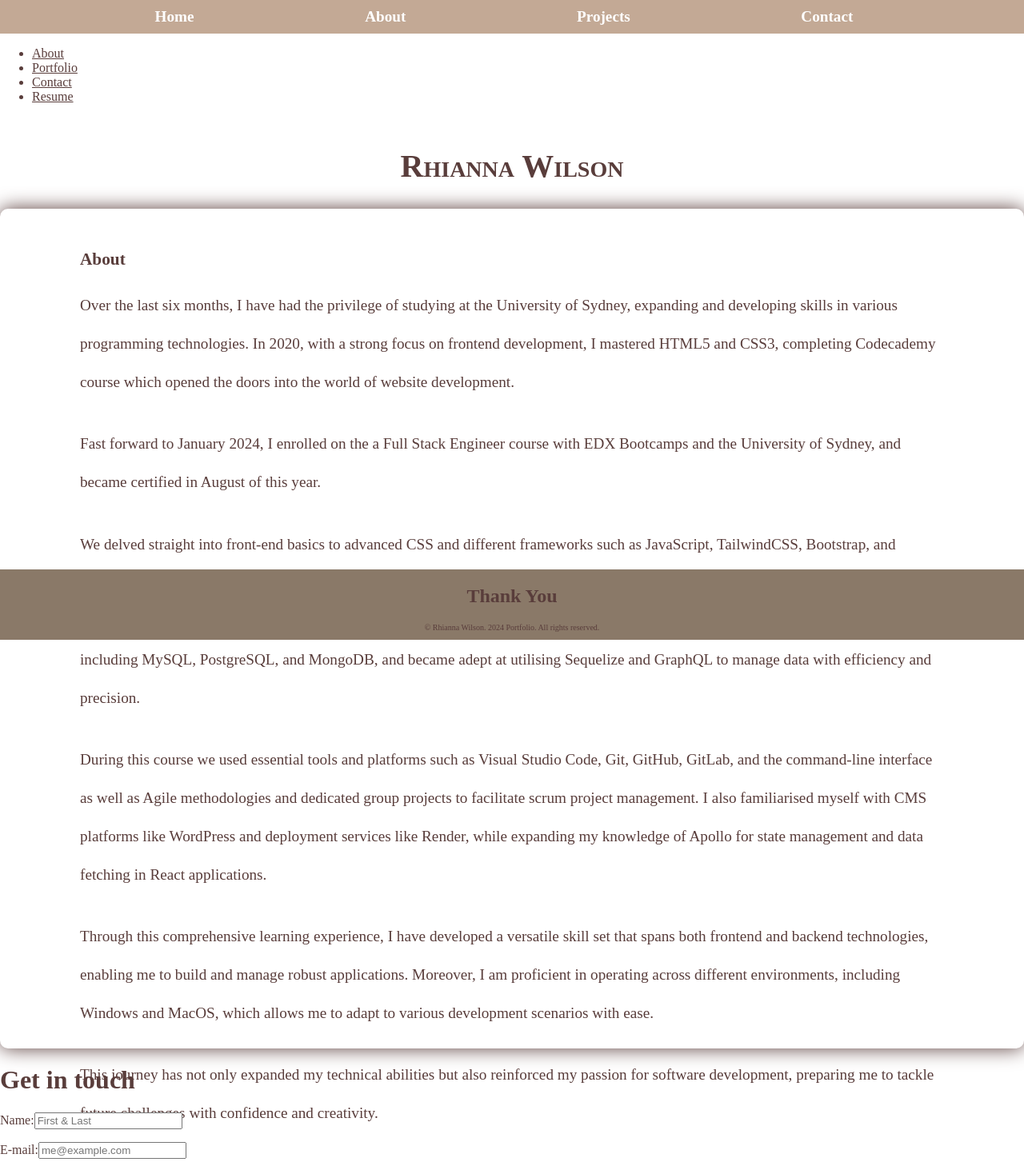
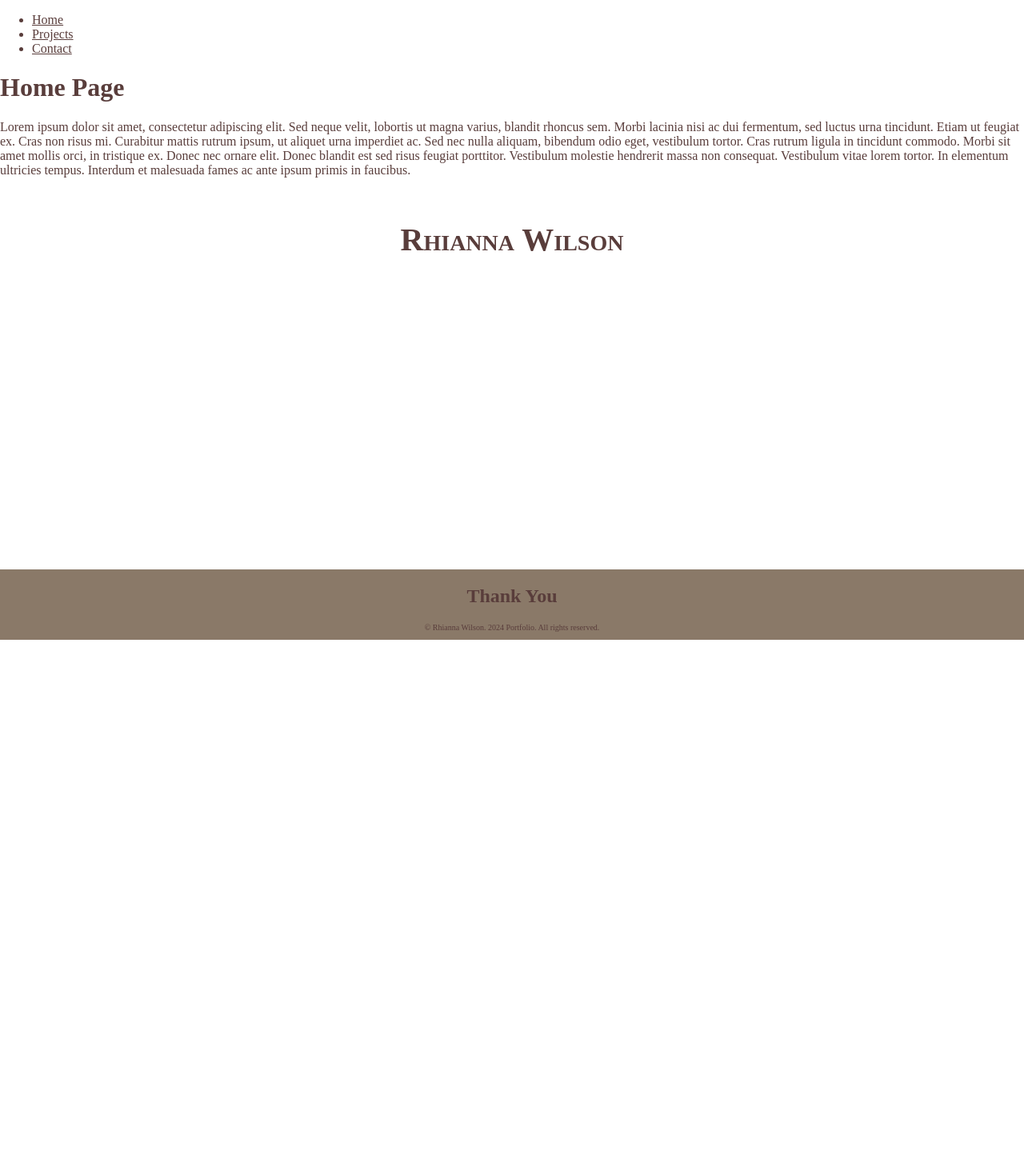
Before and after one commit to rhiannawilson/RhiannaW-React-Portfolio, a React (Vite) app: page / in a window 1280 px wide. Shown: the top 1463 px of the page at 80% size. After the commit the page ends 800 px from the top, so only its background shows below. Built offline with nearby package versions, Linux system fonts and the light colour scheme.

Commit message:
Implemented event handling, state management, contact form, hooks, and conditional rendering across components

```diff
--- a/src/app.jsx
+++ b/src/app.jsx
@@ -1,29 +1,31 @@
 // Purpose:
 // this is the root component of you React application,
 // serving as the MAIN container for all other components
+import './App.css';
 
-import './App.css';
-import Header from './components/Header'
-import HomePage from './components/HomePage'
-import Nav from './components/Nav'
-import Footer from './components/Footer'
+import PortfolioContainer from "./components/PortfolioContainer";
+import Header from './components/Header';
+import Footer from './components/Footer';
+
+// import UI components under UI folder
 // import Alert from './components/pages/UI/Alert'
-// import Projects from './components/pages/Projects';
-import ContactForm from './components/pages/ContactForm';
+
 
 // We create a couple variables which contain strings
 // const message = 'All fields are required';
 // const alertType = "danger"
 
 export default function App() {
+
   return (
 <div>
-      <Nav />
+      <PortfolioContainer />
       <Header />
-      <HomePage />
       <Footer />
-      <ContactForm />
+
       {/* <Alert type={alertType} message={message} />; */}
+
+
 </div>
   );
 }
--- a/src/components/Footer.jsx
+++ b/src/components/Footer.jsx
@@ -1,6 +1,5 @@
 import 'react';
 import '../styles/Footer.css';
-
 
 
 const styles = {
--- a/src/components/Nav.jsx
+++ b/src/components/Nav.jsx
@@ -1,63 +1,39 @@
 // Here we are importing a CSS file as a dependency
 // import '.';
-import 'react';
 // import ContactForm from './pages/ContactForm'
 
 
-
-
-function Nav(currentPage, handlePageChange) {
+function Nav ({ currentPage, handlePageChange }) {
   return (
-<div>
-<nav className="nav">
-    <ul>
-        <li><a href="#home">Home</a></li>
-        <li><a href="#about">About</a></li>
-        <li><a href="#projects">Projects</a></li>
-        <li><a href="#contact">Contact</a></li>
-    </ul>
-</nav>
-
-<ul className="nav nav-pills ml-auto">
+<ul className="nav">
 <li className="nav-item">
   <a
-    href="#home"
-    onClick={() => handlePageChange('home')}
-    className={currentPage === 'home' ? 'nav-link active' : 'nav-link'}
+    href="#homepage"
+    onClick={() => handlePageChange('HomePage')}
+    className={currentPage === 'HomePage' ? 'nav-link active' : 'nav-link'}
   >
-    About
-  </a>
-</li>
-<li className="nav-item">
-  <a
-    href="#about"
-    onClick={() => handlePageChange('about')}
-    className={currentPage === 'about' ? 'nav-link active' : 'nav-link'}
-  >
-    Portfolio
+    Home
   </a>
 </li>
 <li className="nav-item">
   <a
     href="#projects"
-    onClick={() => handlePageChange('projects')}
-    className={currentPage === 'projects' ? 'nav-link active' : 'nav-link'}
+    onClick={() => handlePageChange('Projects')}
+    className={currentPage === 'Projects' ? 'nav-link active' : 'nav-link'}
+  >
+    Projects
+  </a>
+</li>
+<li className="nav-item">
+  <a
+    href="#contactform"
+    onClick={() => handlePageChange('contactform')}
+    className={currentPage === 'contactform' ? 'nav-link active' : 'nav-link'}
   >
     Contact
   </a>
 </li>
-<li className="nav-item">
-  <a
-    href="#ContactForm"
-    onClick={() => handlePageChange('ContactForm')}
-    className={currentPage === 'ContactForm' ? 'nav-link active' : 'nav-link'}
-  >
-    Resume
-  </a>
-</li>
 </ul>
-
-</div>
   )
   }
 
--- /dev/null
+++ b/src/components/PortfolioContainer.jsx
@@ -0,0 +1,38 @@
+import {useState} from 'react';
+import ContactForm from './pages/ContactForm'
+import Projects from './pages/Projects'
+// import About from './pages/About'
+import HomePage from './pages/HomePage'
+import Nav from './Nav'
+
+export default function PortfolioContainer() {
+  const [currentPage, setCurrentPage] = useState('HomePage');
+
+  // This method is checking to see what the value of `currentPage` is. Depending on the value of currentPage, we return the corresponding component to render.
+  const renderPage = () => {
+    if (currentPage === 'HomePage') {
+        return <HomePage />;
+     }
+
+    if (currentPage === 'Projects') {
+      return <Projects />;
+    }
+    // if (currentPage === 'Portfolio') {
+    //   // return <Portfolio />;
+    // }
+
+    return <ContactForm />;
+  };
+
+
+  const handlePageChange = (page) => setCurrentPage(page);
+
+  return (
+    <div>
+      {/* We are passing the currentPage from state and the function to update it */}
+      <Nav currentPage={currentPage} handlePageChange={handlePageChange} />
+      {/* Here we are calling the renderPage method which will return a component  */}
+      <main className="mx-3">{renderPage()}</main>
+    </div>
+  );
+}
--- a/src/components/HomePage.jsx
+++ b/src/components/pages/About.jsx
@@ -1,10 +1,10 @@
 import 'react';
+import '../pages/pages.css';
 
-function HomePage() {
+function About() {
     const text = 'About'
     return (
-    <div>
-    <div className="homepage">
+    <div className="about">
         <h3><strong>{text}</strong></h3>
 <p>Over the last six months, I have had the privilege of studying at the University of Sydney, expanding and developing skills in various programming technologies. In 2020, with a strong focus on frontend development, I mastered HTML5 and CSS3, completing Codecademy course which opened the doors into the world of website development.
 </p>
@@ -23,22 +23,7 @@ Through this comprehensive learning experience, I have developed a versatile ski
 <p>
 This journey has not only expanded my technical abilities but also reinforced my passion for software development, preparing me to tackle future challenges with confidence and creativity.
  </p>
-      </div>
-      {/* <section className="projs">  */}
-
-        {/* <div id="myProj1">
-        </div>
-
-        <div id="myProj2">
-        </div>
-
-        <div id="myProj3">
-        </div> */}
-
-
-      {/* </section> */}
-      </div>
+ </div>
   )
   }
-
-  export default HomePage;
+  export default About;
--- a/src/components/pages/ContactForm.jsx
+++ b/src/components/pages/ContactForm.jsx
@@ -1,8 +1,85 @@
+import { useState } from 'react';
 import '../pages/pages.css';
-// import { useState } froßßm 'react';
+
 // import Alert from './UI/Alert';
 
+// Here we set 2 variables for first and last name using useState
+// ('') this sets a default value 'starting value'
 function ContactForm() {
+  const [firstName, setFirstName] = useState('');
+  const [lastName, setLastName] = useState('');
+
+  const handleInputChange = (e) => {
+    // get value and name of the input which triggered a change
+    const { name, value} = e.target;
+
+    // this statement calls either first or last name based on what field the user is typing in
+
+    return name === 'firstName' ? setFirstName(value) : setLastName(value);
+  };
+
+  const handleFormSubmit = (e) => {
+    e.preventDefault();
+
+    alert(`Hey ${firstName} ${lastNAme}`);
+    setFirstName('');
+    setLastName('');
+  };
+
+  return(
+    <div className="container text-center">
+      <h1>Hi hi {firstName} </h1>
+    </div>
+  )
+}
+
+
+
+
+
+
+
+
+
+
+
+
+
+
+
+
+
+
+
+
+
+
+
+
+
+
+
+
+
+
+
+
+
+
+
+
+
+
+
+
+
+
+
+
+
+
+
+
 //   const [alert, setAlert] = useState({ type: '', message: '' });
 
 //   const handleSubmit = (e) => {
@@ -16,45 +93,46 @@ function ContactForm() {
 //       setAlert({ type: 'danger', message: 'There was an error submitting the form.' });
 //     }
 //   };
-  return (
-<form>
-    <h1>Get in touch</h1>
-    <p>
-      {/* Use the Chrome DevTools to inspect the elements. Try to force <code>:focus</code> state on some of them and look for CSS properties like <code>appearance</code>, <code>outline</code>, and <code>cursor</code>. */}
-    </p>
-    <p>
-      <label htmlFor="username">Name:</label>
-      {/* <!-- This element has a CSS declaration of `cursor: text` --> */}
-      <input id="username" type="text" placeholder="First & Last" />
-    </p>
-    <p>
-      <label  htmlFor="email">E-mail:</label>
-      <input id="email" type="text" placeholder="me@example.com" />
-    </p>
-    <p>
-      {/* <label htmlFor="expertise">CSS level of expertise:</label> */}
-      {/* <!-- This element has a CSS declaration of `appearance: menulist` --> */}
-      {/* <select id="expertise">
-        <option>Beginner</option>
-        <option selected>Intermediate</option>
-        <option>Advanced</option>
-      </select> */}
-    </p>
-    <p>
-      <label htmlFor="comment">Message:</label>
-      <textarea id="comment" placeholder="Write in here"></textarea>
-    </p>
-    <p>
-      <input className="checkbox" id="agreement" type="checkbox" />
-      <label htmlFor="agreement">I agree to share my e-mail address with The CSS Blog</label>
-    </p>
-    <p>
-      {/* <!-- When this element is in a :focus state, the CSS `outline` property is applied --> */}
-      <button>Submit</button>
-    </p>
-  </form>
-  )
-}
+
+//   return (
+// <form>
+//     <h1>Get in touch</h1>
+//     <p>
+//       {/* Use the Chrome DevTools to inspect the elements. Try to force <code>:focus</code> state on some of them and look for CSS properties like <code>appearance</code>, <code>outline</code>, and <code>cursor</code>. */}
+//     </p>
+//     <p>
+//       <label htmlFor="username">Name:</label>
+//       {/* <!-- This element has a CSS declaration of `cursor: text` --> */}
+//       <input id="username" type="text" placeholder="First & Last" />
+//     </p>
+//     <p>
+//       <label  htmlFor="email">E-mail:</label>
+//       <input id="email" type="text" placeholder="me@example.com" />
+//     </p>
+//     <p>
+//       {/* <label htmlFor="expertise">CSS level of expertise:</label> */}
+//       {/* <!-- This element has a CSS declaration of `appearance: menulist` --> */}
+//       {/* <select id="expertise">
+//         <option>Beginner</option>
+//         <option selected>Intermediate</option>
+//         <option>Advanced</option>
+//       </select> */}
+//     </p>
+//     <p>
+//       <label htmlFor="comment">Message:</label>
+//       <textarea id="comment" placeholder="Write in here"></textarea>
+//     </p>
+//     <p>
+//       <input className="checkbox" id="agreement" type="checkbox" />
+//       <label htmlFor="agreement">I agree to share my e-mail address with The CSS Blog</label>
+//     </p>
+//     <p>
+//       {/* <!-- When this element is in a :focus state, the CSS `outline` property is applied --> */}
+//       <button>Submit</button>
+//     </p>
+//   </form>
+//   )
+// }
 
 export default ContactForm;
 
--- /dev/null
+++ b/src/components/pages/HomePage.jsx
@@ -0,0 +1,17 @@
+export default function HomePage() {return (
+  <div>
+    <h1>Home Page</h1>
+    <p>
+      Lorem ipsum dolor sit amet, consectetur adipiscing elit. Sed neque
+      velit, lobortis ut magna varius, blandit rhoncus sem. Morbi lacinia nisi
+      ac dui fermentum, sed luctus urna tincidunt. Etiam ut feugiat ex. Cras
+      non risus mi. Curabitur mattis rutrum ipsum, ut aliquet urna imperdiet
+      ac. Sed nec nulla aliquam, bibendum odio eget, vestibulum tortor. Cras
+      rutrum ligula in tincidunt commodo. Morbi sit amet mollis orci, in
+      tristique ex. Donec nec ornare elit. Donec blandit est sed risus feugiat
+      porttitor. Vestibulum molestie hendrerit massa non consequat. Vestibulum
+      vitae lorem tortor. In elementum ultricies tempus. Interdum et malesuada
+      fames ac ante ipsum primis in faucibus.
+    </p>
+  </div>
+);}
--- a/src/components/pages/pages.css
+++ b/src/components/pages/pages.css
@@ -0,0 +1,14 @@
+
+
+.about {
+ background-color: black;
+}
+
+.projects {
+    background-color: black;
+
+}
+
+.contactform {
+    background-color: black;
+}
--- a/src/index.css
+++ b/src/index.css
@@ -4,7 +4,7 @@
   line-height: 1.5;
   font-weight: 400;
   font-synthesis: none;
-  text-rendering: optimizeLegibility;
+  text-ing: optimizeLegibility;
   -webkit-font-smoothing: antialiased;
   -moz-osx-font-smoothing: grayscale;
 }
--- a/src/main.jsx
+++ b/src/main.jsx
@@ -4,7 +4,7 @@
 
 import ReactDOM from 'react-dom/client'
 // import { createBrowserRouter, RouterProvider } from 'react-router-dom';
-import App from './App.jsx'
+import App from './App'
 import './App.css'
 
 // import ContactForm from './components/pages/ContactForm.jsx';
```
Also changed, not shown: src/components/pages/Projects.jsx (+20 -0 lines).
